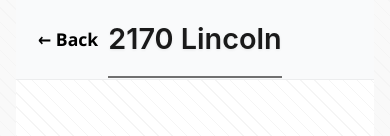
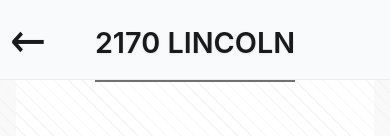
Before and after one commit to KennyLeGZ/2170-Lincoln-Website, a React (Vite) app: page /photos in a window 390 px wide. Shown: the top 136 px of the page. Built offline with nearby package versions, Linux system fonts and the light colour scheme.

Commit message:
Updated header bar

```diff
--- a/src/App.jsx
+++ b/src/App.jsx
@@ -200,12 +200,18 @@ function Home() {
   );
 
   // Smooth scroll to sections
-  const scrollToRef = (ref, offset = 0) => {
+  const scrollToRef = (ref) => {
     if (ref && ref.current) {
-      const top = ref.current.getBoundingClientRect().top + window.pageYOffset + offset;
+      const header = document.querySelector('.header');
+      const headerHeight = header ? header.offsetHeight : 0;
+      const padding = 10;
+
+      const top = ref.current.getBoundingClientRect().top + window.pageYOffset - headerHeight - padding;
+
       window.scrollTo({ top, behavior: 'smooth' });
     }
   };
+
 
   // Open apply modal
   const openModal = () => setShowModal(true);
--- a/src/Photos.css
+++ b/src/Photos.css
@@ -70,6 +70,37 @@
   text-decoration: underline;
   transition: color 0.2s ease;
 }
+
+.back-arrow {
+  position: relative;
+  font-size: 3rem;
+  color: #1a1a1a;
+  font-weight: 400;
+  cursor: pointer;
+  transition: color 0.2s ease;
+}
+
+.back-arrow:hover {
+  color: #555555;
+  font-weight: 600;
+}
+
+.back-arrow::after {
+  content: "";
+  position: absolute;
+  left: 0;
+  bottom: 25px; /* Adjust distance from text */
+  width: 100%;
+  height: 1px; /* Thin underline */
+  background-color: #555555;
+  opacity: 0;
+  transition: opacity 0.2s ease;
+}
+
+.back-arrow:hover::after {
+  opacity: 1;
+}
+
 
 body {
   margin: 0;
@@ -318,18 +349,37 @@ body {
 
 @media (max-width: 768px) {
   .header {
-    position: static; /* or just remove position */
-    /* Remove top, left, right, z-index properties */
+    display: flex;
+    flex-direction: row;
+    align-items: center;
+    justify-content: space-between;
+    flex-wrap: wrap; /* allows wrapping if necessary */
+    padding: 0.75rem 1rem;
+  }
+
+  .header-left,
+  .header-right {
+    flex: 0 0 auto;
   }
 
   .header-center-photo {
-    width: 100%;
+    flex: 1 1 100%;
     text-align: center;
-    margin: 0 auto;
-    display: flex;
-    justify-content: center;
-    align-items: center;
-    overflow: visible; /* Make sure underline isn't clipped */
+    order: 1; /* ensure it stays centered and on its own line */
+    margin-top: 0.5rem;
+  }
+
+  .header-address-photo {
+    font-size: 1.6rem;
+    white-space: nowrap;
+    overflow: hidden;
+    text-overflow: ellipsis;
+    max-width: 100%;
+  }
+
+  /* Optional: hide the header-right section if you don’t want Contact / Book a Tour */
+  .header-right {
+    display: none;
   }
 
   .header-center-photo .header-address-photo {
@@ -350,6 +400,10 @@ body {
     bottom: -15px;         /* Adjust this if needed */
     left: 0;
     background-color: #707070;
+  }
+
+  .nav-header-btn {
+    align-self: flex-start;
   }
 
   /* --- Body & general adjustments --- */
--- a/src/Photos.jsx
+++ b/src/Photos.jsx
@@ -102,16 +102,20 @@ function PhotoHeader() {
     <>
       <header className="header lightgray-bg fixed-header">
         <div className="header-left">
-          <button
-            className="nav-header-btn"
+          <span
+            className="back-arrow"
+            aria-label="Back to homepage"
+            role="button"
             onClick={() => navigate('/')}
-            aria-label="Back to homepage"
+            tabIndex={0} // to make it keyboard-focusable if you want
+            onKeyDown={(e) => { if (e.key === 'Enter' || e.key === ' ') navigate('/'); }}
+            style={{ cursor: 'pointer' }}
           >
-            ← Back
-          </button>
+            ←
+          </span>
         </div>
         <div className="header-center-photo" style={{ cursor: 'pointer' }} onClick={() => window.scrollTo({ top: 0, behavior: 'smooth' })}>
-          <h2 className="header-address-photo">2170 Lincoln</h2>
+          <h2 className="header-address-photo">2170 LINCOLN</h2>
         </div>
         <div className="header-right">
           <button className="nav-header-link nav-header-btn" onClick={handleContactClick}>
@@ -220,7 +224,7 @@ function Photos() {
   return (
     <>
       <PhotoHeader />
-      <main style={{ padding: '2rem 0', margin: '0', paddingTop: '50px', paddingBottom: '2rem', margin: '0' }}>
+      <main style={{ padding: '2rem 0', margin: '0', paddingTop: '150px', paddingBottom: '2rem', margin: '0' }}>
         <div className="hero-title">
           <h1>Photo Gallery</h1>
         </div>
```
